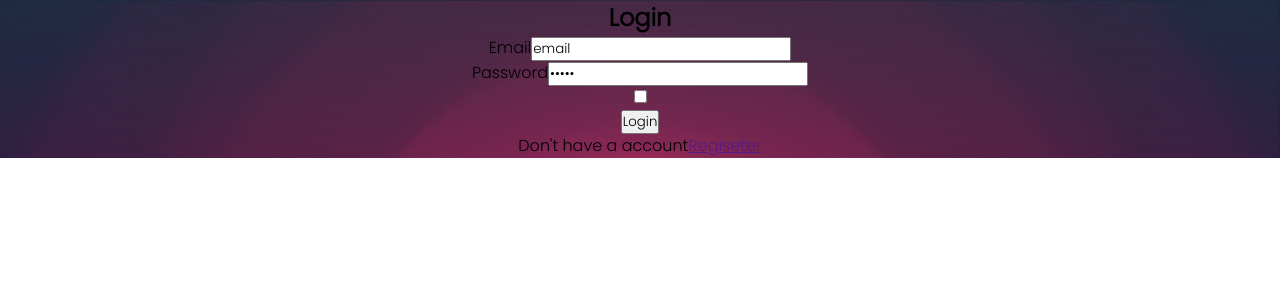
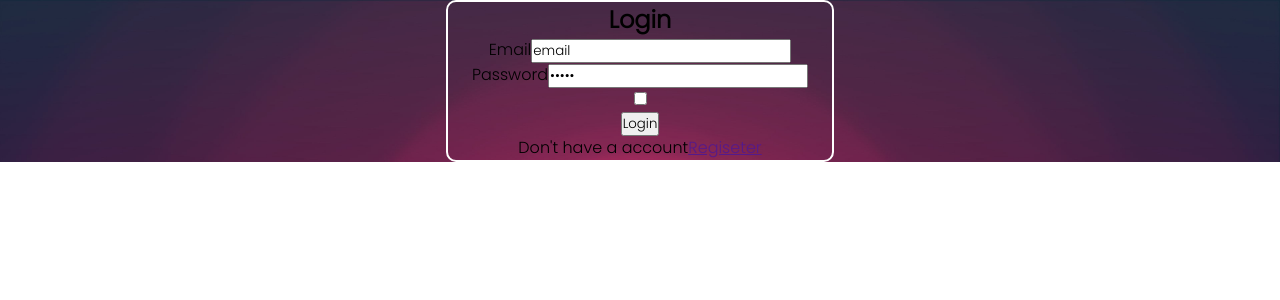
Before and after one commit to wuharry/vue_test_todo, a Vue app: page / in a window 1280 px wide. Shown: the top 300 px of the page. Built offline with nearby package versions, Linux system fonts and the light colour scheme.

Commit message:
組合式API 添加TS 添加邊線

```diff
--- a/package.json
+++ b/package.json
@@ -9,6 +9,7 @@
     "preview": "vite preview"
   },
   "dependencies": {
+    "ionicons": "^7.1.2",
     "less": "^4.1.3",
     "less-loader": "^11.1.3",
     "vue": "^3.2.47",
--- a/src/App.vue
+++ b/src/App.vue
@@ -1,4 +1,4 @@
-<script setup>
+<script setup lang="ts">
 import HelloWorld from './components/HelloWorld.vue'
 import Login from './views/Login.vue'
 </script>
--- a/src/views/Login.vue
+++ b/src/views/Login.vue
@@ -1,4 +1,4 @@
-<script setup>
+<script setup lang="ts">
 import { ref, reactive, toRefs, onBeforeMount, onMounted, watchEffect, computed } from 'vue';
 import { useStore } from 'vuex';
 import { useRoute, useRouter } from 'vue-router';
@@ -87,11 +87,13 @@ defineExpose({
 .LoginForm {
     margin: 0 auto;
     padding: 0 auto;
-    width: 50%;
+    width: 30%;
     // height: max-content;
     display: flex;
     flex-direction: column;
     justify-content: center;
     align-items: center;
+    border: 2px solid white;
+    border-radius: 10px;
 }
 </style>
```
Also changed, not shown: 1 other file (tests, documents, lock files or other folders).
